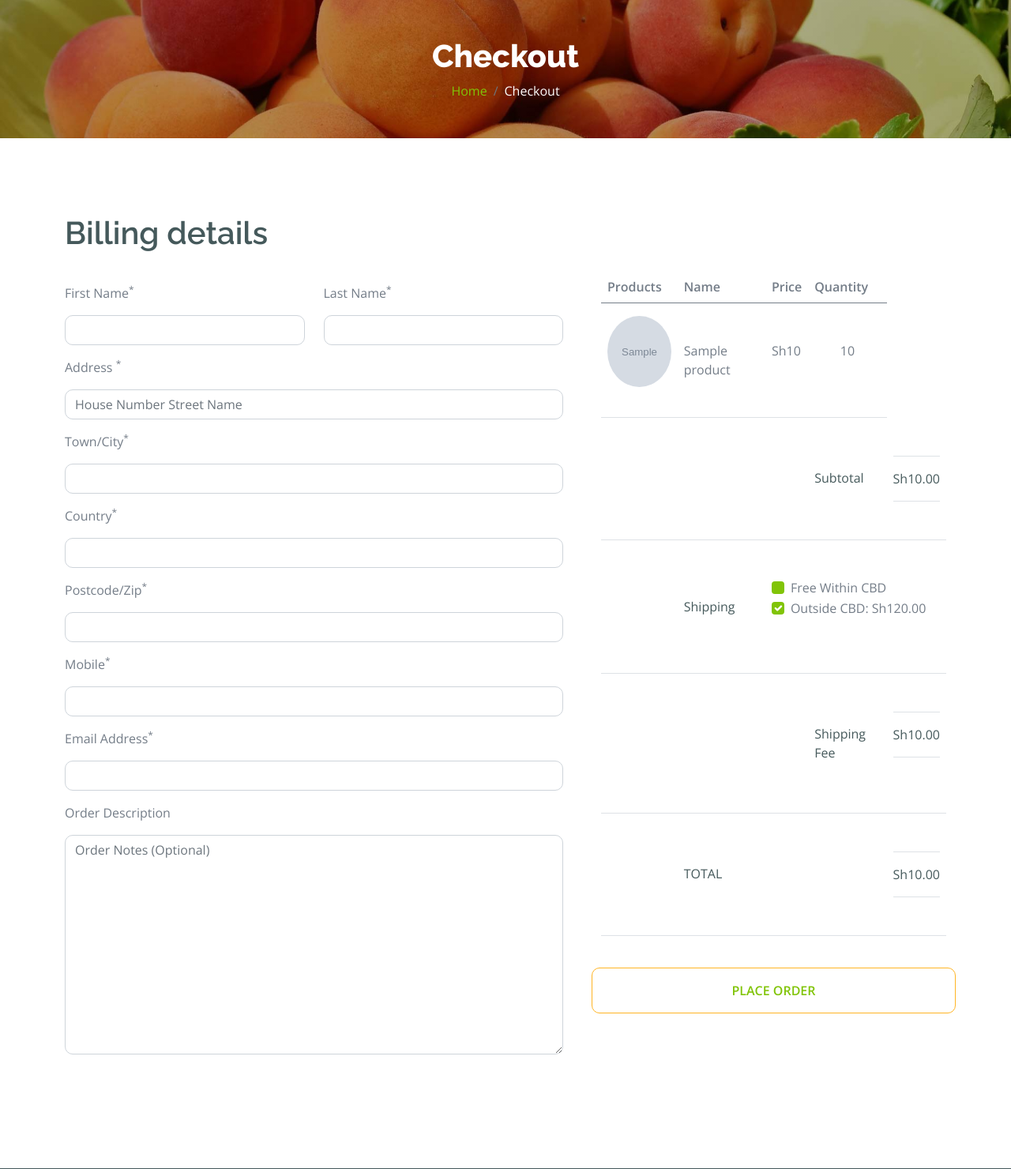
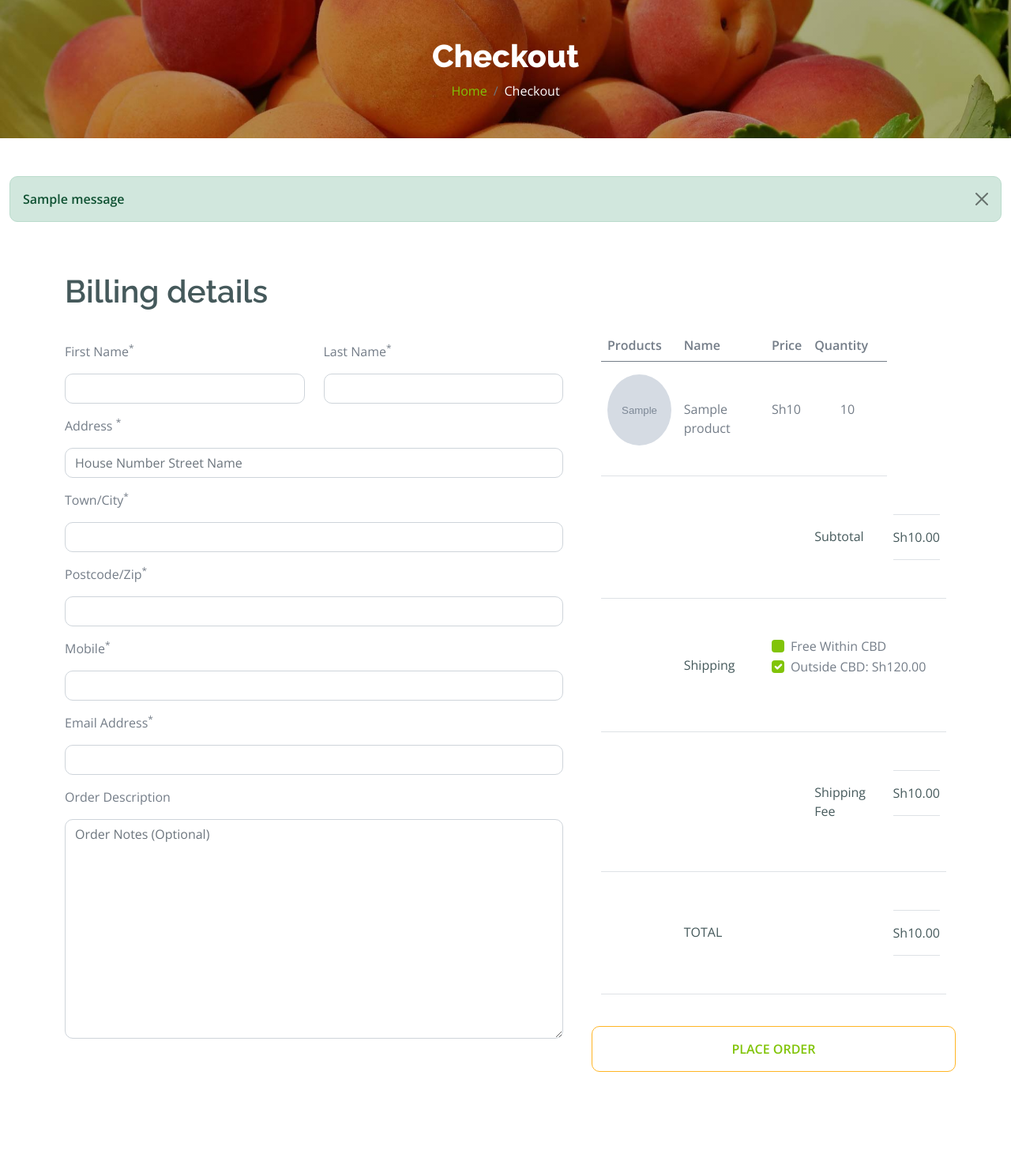
Before and after one commit to MuliJob/fruitables, a Django app: template fruitable/web/templates/checkout.html in a window 1280 px wide. Shown: the part 153-1633 px from the top of the page at 79% size. Run offline with Django 5.2, Linux system fonts and the light colour scheme; the template is opened without the code that fills it: most values are stand-ins (such as "Sample title", 1, 10 or a date in 2020); grey boxes marked "Sample" are stand-in pictures; one stand-in notice (Sample message) is shown; some libraries are stand-ins or nearby versions.

Commit message:
Adding messages to page and required restriction to input

```diff
--- a/fruitable/web/templates/checkout.html
+++ b/fruitable/web/templates/checkout.html
@@ -25,6 +25,26 @@
 
         <!-- Checkout Page Start -->
         <div class="container-fluid py-5">
+            {% if messages %}
+                {% for message in messages %}
+                    <div class="alert
+                        {% if message.tags == 'success' %}
+                            alert-success
+                        {% elif message.tags == 'error' %}
+                            alert-danger
+                        {% elif message.tags == 'warning' %}
+                            alert-warning
+                        {% else %}
+                            alert-info
+                        {% endif %}
+                        alert-dismissible fade show" role="alert">
+
+                        <strong>{{ message }}</strong>
+
+                        <button type="button" class="btn-close" data-bs-dismiss="alert" aria-label="Close"></button>
+                    </div>
+                {% endfor %}
+            {% endif %}
             <div class="container py-5">
                 <h1 class="mb-4">Billing details</h1>
                 <form method="POST" action="{% url 'checkout' %}" id="checkout-form">
@@ -35,39 +55,36 @@
                                 <div class="col-md-12 col-lg-6">
                                     <div class="form-item w-100">
                                         <label class="form-label my-3">First Name<sup>*</sup></label>
-                                        <input type="text" class="form-control">
+                                        <input type="text" class="form-control" name="first_name" required>
                                     </div>
                                 </div>
                                 <div class="col-md-12 col-lg-6">
                                     <div class="form-item w-100">
                                         <label class="form-label my-3">Last Name<sup>*</sup></label>
-                                        <input type="text" class="form-control">
+                                        <input type="text" class="form-control" name="last_name" required>
                                     </div>
                                 </div>
                             </div>
                             <div class="form-item">
                                 <label class="form-label my-3">Address <sup>*</sup></label>
-                                <input type="text" class="form-control" placeholder="House Number Street Name">
+                                <input type="text" class="form-control" name="address" placeholder="House Number Street Name" required>
                             </div>
                             <div class="form-item">
                                 <label class="form-label my-3">Town/City<sup>*</sup></label>
-                                <input type="text" class="form-control">
+                                <input type="text" class="form-control" name="city" required>
                             </div>
-                            <div class="form-item">
-                                <label class="form-label my-3">Country<sup>*</sup></label>
-                                <input type="text" class="form-control">
-                            </div>
+
                             <div class="form-item">
                                 <label class="form-label my-3">Postcode/Zip<sup>*</sup></label>
-                                <input type="text" class="form-control">
+                                <input type="text" class="form-control" name="postcode" required>
                             </div>
                             <div class="form-item">
                                 <label class="form-label my-3">Mobile<sup>*</sup></label>
-                                <input type="tel" class="form-control">
+                                <input type="tel" class="form-control" name="mobile" required>
                             </div>
                             <div class="form-item">
                                 <label class="form-label my-3">Email Address<sup>*</sup></label>
-                                <input type="email" class="form-control">
+                                <input type="email" class="form-control" name="email" required>
                             </div>
                             <div class="form-item">
                                 <label class="form-label my-3">Order Description</label>
@@ -180,7 +197,7 @@
                             </div> -->
 
                             <div class="row g-4 text-center align-items-center justify-content-center pt-4">
-                                <a href="" class="btn border-secondary py-3 px-4 text-uppercase w-100 text-primary">Place Order</a>
+                                <button type="submit" class="btn border-secondary py-3 px-4 text-uppercase w-100 text-primary">Place Order</button>
                             </div>
                         </div>
                     </div>
```
